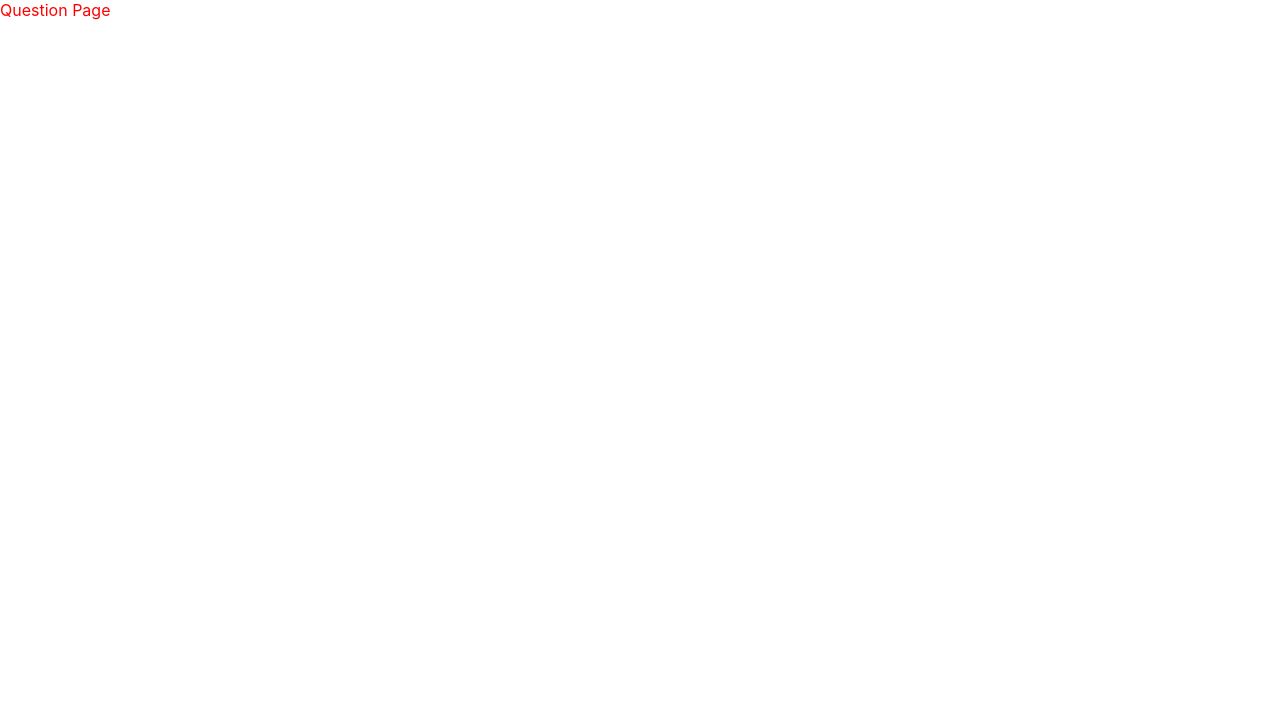
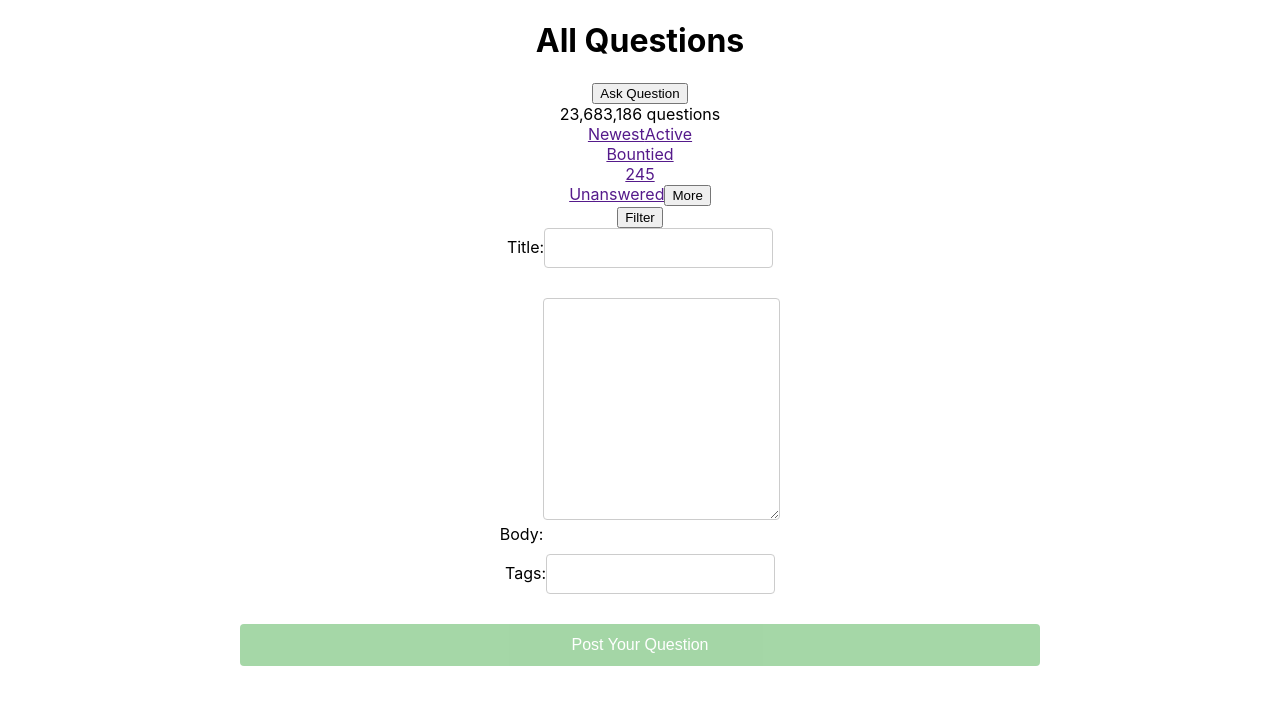
Before and after one commit to Kasun002/gw-stack-overflow, a React (Create React App) app: page /question in a window 1280 px wide. Shown: the top 704 px of the page. Built offline with nearby package versions, Linux system fonts and the light colour scheme.

Commit message:
Basic ask question page added

```diff
--- a/src/index.tsx
+++ b/src/index.tsx
@@ -9,7 +9,7 @@ const root = ReactDOM.createRoot(
 );
 root.render(
   <React.StrictMode>
-    <App />
+      <App />
   </React.StrictMode>
 );
 
--- a/src/pages/question/Question.css
+++ b/src/pages/question/Question.css
@@ -1,3 +1,52 @@
-.question {
+.container {
+    max-width: 800px;
+    margin: 0 auto;
+    padding: 0 15px;
+  }
+
+  form {
+    display: flex;
+    flex-direction: column;
+  }
+
+  label {
+    margin-bottom: 10px;
+  }
+
+  input[type="text"],
+  textarea {
+    padding: 10px;
+    margin-bottom: 20px;
+    border: 1px solid #ccc;
+    border-radius: 4px;
+    font-size: 16px;
+    resize: vertical;
+  }
+
+  textarea {
+    height: 200px;
+  }
+
+  button[type="submit"] {
+    background-color: #4CAF50;
+    color: white;
+    padding: 12px 20px;
+    border: none;
+    border-radius: 4px;
+    cursor: pointer;
+    font-size: 16px;
+  }
+
+  button[type="submit"]:hover {
+    background-color: #45a049;
+  }
+
+  button[type="submit"]:disabled {
+    opacity: 0.5;
+    cursor: not-allowed;
+  }
+
+  .error-message {
     color: red;
-}
+    margin-bottom: 10px;
+  }
--- a/src/pages/question/Question.tsx
+++ b/src/pages/question/Question.tsx
@@ -1,9 +1,54 @@
+import { useState } from 'react';
 import './Question.css';
+import Header from '../../components/header/Header';
+interface FormData {
+    title: string;
+    body: string;
+    tags: string;
+}
 
 const Question = () => {
+    const [formData, setFormData] = useState<FormData>({
+        title: '',
+        body: '',
+        tags: '',
+    });
+    const [errorMessage, setErrorMessage] = useState('');
+
+    const handleChange = (e: React.ChangeEvent<HTMLInputElement | HTMLTextAreaElement>) => {
+        const { name, value } = e.target;
+        setFormData(prevFormData => ({ ...prevFormData, [name]: value }));
+    };
+
+    const handleSubmit = (e: React.FormEvent<HTMLFormElement>) => {
+        e.preventDefault();
+        if (!formData.title || !formData.body) {
+            setErrorMessage('Please enter a title and a body.');
+            return;
+        }
+    };
+
     return (
-        <div className='question'>
-            Question Page
+        <div className="container">
+            <Header />
+            <form onSubmit={handleSubmit}>
+                <label>
+                    Title:
+                    <input type="text" name="title" value={formData.title} onChange={handleChange} />
+                </label>
+                <label>
+                    Body:
+                    <textarea name="body" value={formData.body} onChange={handleChange} />
+                </label>
+                <label>
+                    Tags:
+                    <input type="text" name="tags" value={formData.tags} onChange={handleChange} />
+                </label>
+                {errorMessage && <div className="error-message">{errorMessage}</div>}
+                <button type="submit" disabled={!formData.title || !formData.body}>
+                    Post Your Question
+                </button>
+            </form>
         </div>
     );
 }
```
